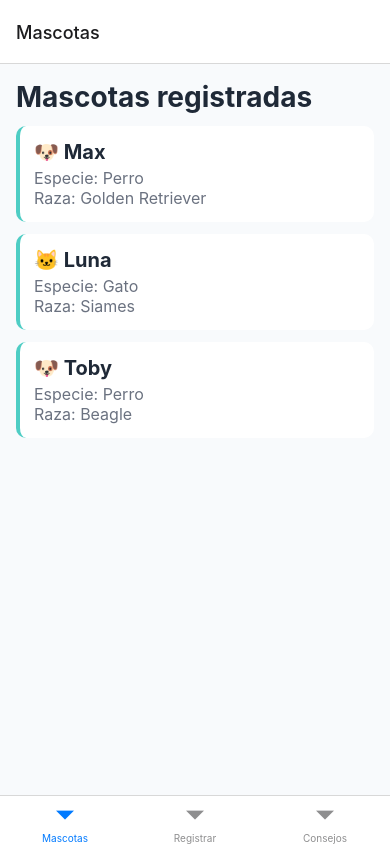
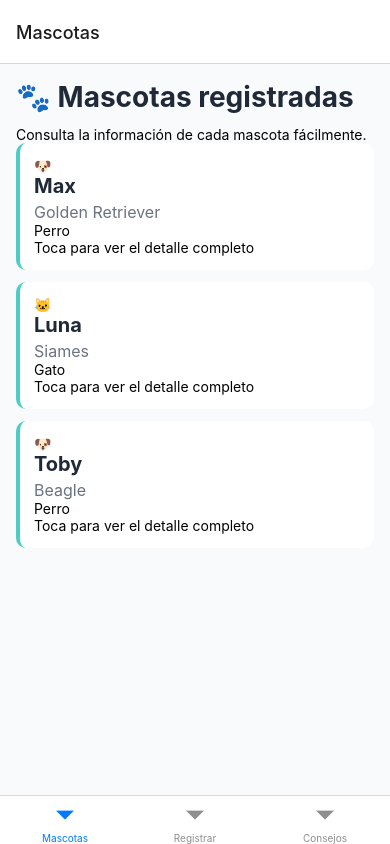
Before and after one commit to yefer08/PetCareReact, a React Native app: screen /Mascotas in a window 390 px wide. Built offline with nearby package versions, Linux system fonts and the light colour scheme.

Commit message:
The user interface design has been improved and changes have been made to Gradle; see changes in the emulator.

```diff
--- a/src/screens/PetDetailScreen.js
+++ b/src/screens/PetDetailScreen.js
@@ -1,8 +1,19 @@
-import React from 'react';
-import { useEffect, useState } from 'react';
+import React, { useEffect, useState } from 'react';
 import { SafeAreaView, View, Text } from 'react-native';
 import Button from '../components/Button';
 import styles from '../styles/PetDetailStyles';
+
+const getSpeciesEmoji = (species) => {
+  if (species.toLowerCase() === 'perro') {
+    return '🐶';
+  }
+
+  if (species.toLowerCase() === 'gato') {
+    return '🐱';
+  }
+
+  return '🐾';
+};
 
 const PetDetailScreen = ({ navigation, route }) => {
   const { pet } = route.params;
@@ -17,22 +28,61 @@ const PetDetailScreen = ({ navigation, route }) => {
   return (
     <SafeAreaView style={styles.container}>
       <View style={styles.content}>
+        <View style={styles.heroCard}>
+          <Text style={styles.petEmoji}>{getSpeciesEmoji(pet.species)}</Text>
+          <Text style={styles.title}>{pet.name}</Text>
+          <Text style={styles.subtitle}>
+            {pet.species} • {pet.breed}
+          </Text>
+
+          <View style={styles.favoriteBadge}>
+            <Text style={styles.favoriteBadgeText}>
+              {isFavorite ? '⭐ Favorito' : '🤍 No favorito'}
+            </Text>
+          </View>
+        </View>
+
         <View style={styles.card}>
-          <Text style={styles.title}>{pet.name}</Text>
-          <Text style={styles.field}>Especie: {pet.species}</Text>
-          <Text style={styles.field}>Raza: {pet.breed}</Text>
-          <Text style={styles.field}>Edad: {pet.age} años</Text>
-          <Text style={styles.field}>Peso: {pet.weight} kg</Text>
-          <Text style={styles.field}>Favorito: {isFavorite ? 'Sí' : 'No'}</Text>
-          <Text style={styles.field}>Visitas: {visitCount}</Text>
+          <Text style={styles.sectionTitle}>Información general</Text>
+
+          <View style={styles.infoRow}>
+            <Text style={styles.label}>Especie</Text>
+            <Text style={styles.value}>{pet.species}</Text>
+          </View>
+
+          <View style={styles.infoRow}>
+            <Text style={styles.label}>Raza</Text>
+            <Text style={styles.value}>{pet.breed}</Text>
+          </View>
+
+          <View style={styles.infoRow}>
+            <Text style={styles.label}>Edad</Text>
+            <Text style={styles.value}>{pet.age} años</Text>
+          </View>
+
+          <View style={styles.infoRow}>
+            <Text style={styles.label}>Peso</Text>
+            <Text style={styles.value}>{pet.weight} kg</Text>
+          </View>
+
+          <View style={styles.infoRow}>
+            <Text style={styles.label}>Visitas</Text>
+            <Text style={styles.value}>{visitCount}</Text>
+          </View>
         </View>
 
         <Button
           title={isFavorite ? 'Quitar de favoritos' : 'Marcar favorito'}
           onPress={() => setIsFavorite((currentValue) => !currentValue)}
-          style={styles.action}
+          style={styles.primaryAction}
         />
-        <Button title="Volver" variant="secondary" onPress={() => navigation.goBack()} />
+
+        <Button
+          title="Volver"
+          variant="secondary"
+          onPress={() => navigation.goBack()}
+          style={styles.secondaryAction}
+        />
       </View>
     </SafeAreaView>
   );
--- a/src/screens/PetListScreen.js
+++ b/src/screens/PetListScreen.js
@@ -38,13 +38,22 @@ const PetListScreen = ({ navigation }) => {
       <TouchableOpacity
         style={styles.card}
         onPress={() => navigation.navigate('PetDetail', { pet: item })}
-        activeOpacity={0.85}
+        activeOpacity={0.9}
       >
-        <Text style={styles.cardTitle}>
-          {getSpeciesEmoji(item.species)} {item.name}
-        </Text>
-        <Text style={styles.cardSubtitle}>Especie: {item.species}</Text>
-        <Text style={styles.cardSubtitle}>Raza: {item.breed}</Text>
+        <View style={styles.cardHeader}>
+          <Text style={styles.petEmoji}>{getSpeciesEmoji(item.species)}</Text>
+
+          <View style={styles.cardHeaderText}>
+            <Text style={styles.cardTitle}>{item.name}</Text>
+            <Text style={styles.cardSubtitle}>{item.breed}</Text>
+          </View>
+
+          <View style={styles.speciesBadge}>
+            <Text style={styles.speciesBadgeText}>{item.species}</Text>
+          </View>
+        </View>
+
+        <Text style={styles.cardInfo}>Toca para ver el detalle completo</Text>
       </TouchableOpacity>
     );
   };
@@ -52,9 +61,18 @@ const PetListScreen = ({ navigation }) => {
   return (
     <SafeAreaView style={styles.container}>
       <View style={styles.content}>
-        <Text style={styles.heading}>Mascotas registradas</Text>
+        <Text style={styles.heading}>🐾 Mascotas registradas</Text>
+        <Text style={styles.description}>Consulta la información de cada mascota fácilmente.</Text>
+
         {isLoading ? <Text style={styles.infoText}>Cargando datos de ejemplo...</Text> : null}
-        <FlatList data={pets} keyExtractor={(item) => item.id} renderItem={renderPetCard} />
+
+        <FlatList
+          data={pets}
+          keyExtractor={(item) => item.id}
+          renderItem={renderPetCard}
+          showsVerticalScrollIndicator={false}
+          contentContainerStyle={styles.listContent}
+        />
       </View>
     </SafeAreaView>
   );
--- a/src/screens/RegisterPetScreen.js
+++ b/src/screens/RegisterPetScreen.js
@@ -54,38 +54,53 @@ const RegisterPetScreen = () => {
         behavior={Platform.OS === 'ios' ? 'padding' : 'height'}
       >
         <ScrollView contentContainerStyle={styles.content} keyboardShouldPersistTaps="handled">
-          <Text style={styles.heading}>Registrar mascota</Text>
+          <Text style={styles.heading}>🩺 Registrar mascota</Text>
+          <Text style={styles.description}>Completa el formulario con la información básica.</Text>
 
           <View style={styles.formCard}>
+            <Text style={styles.label}>Nombre</Text>
             <TextInput
               value={name}
               onChangeText={setName}
-              placeholder="Nombre"
+              placeholder="Ej. Max"
+              placeholderTextColor="#94A3B8"
               style={styles.input}
             />
+
+            <Text style={styles.label}>Especie</Text>
             <TextInput
               value={species}
               onChangeText={setSpecies}
-              placeholder="Especie"
+              placeholder="Ej. Perro"
+              placeholderTextColor="#94A3B8"
               style={styles.input}
             />
+
+            <Text style={styles.label}>Raza</Text>
             <TextInput
               value={breed}
               onChangeText={setBreed}
-              placeholder="Raza"
+              placeholder="Ej. Golden Retriever"
+              placeholderTextColor="#94A3B8"
               style={styles.input}
             />
+
+            <Text style={styles.label}>Edad</Text>
             <TextInput
               value={age}
               onChangeText={setAge}
-              placeholder="Edad"
+              placeholder="Ej. 3"
+              placeholderTextColor="#94A3B8"
               keyboardType="number-pad"
               style={styles.input}
             />
+
+            <Text style={styles.label}>Peso</Text>
             <TextInput
               value={weight}
               onChangeText={setWeight}
-              placeholder="Peso"
+              placeholder="Ej. 30"
+              placeholderTextColor="#94A3B8"
               keyboardType="decimal-pad"
               style={styles.input}
             />
--- a/src/screens/TipsScreen.js
+++ b/src/screens/TipsScreen.js
@@ -31,13 +31,15 @@ const TipsScreen = () => {
     <SafeAreaView style={styles.container}>
       <View style={styles.content}>
         <Text style={styles.heading}>Consejos de cuidado</Text>
+        <Text style={styles.description}>Pequeñas acciones hacen una gran diferencia.</Text>
 
         <View style={styles.card}>
+          <Text style={styles.tipEmoji}>🐾</Text>
           <Text style={styles.tipText}>{tips[currentIndex]}</Text>
           <Text style={styles.counter}>{infoMessage}</Text>
         </View>
 
-        <Button title="Siguiente consejo" onPress={goToNextTip} />
+        <Button title="Siguiente consejo" onPress={goToNextTip} style={styles.actionButton} />
       </View>
     </SafeAreaView>
   );
```
Also changed, not shown: 1 other file (tests, documents, lock files or other folders).
